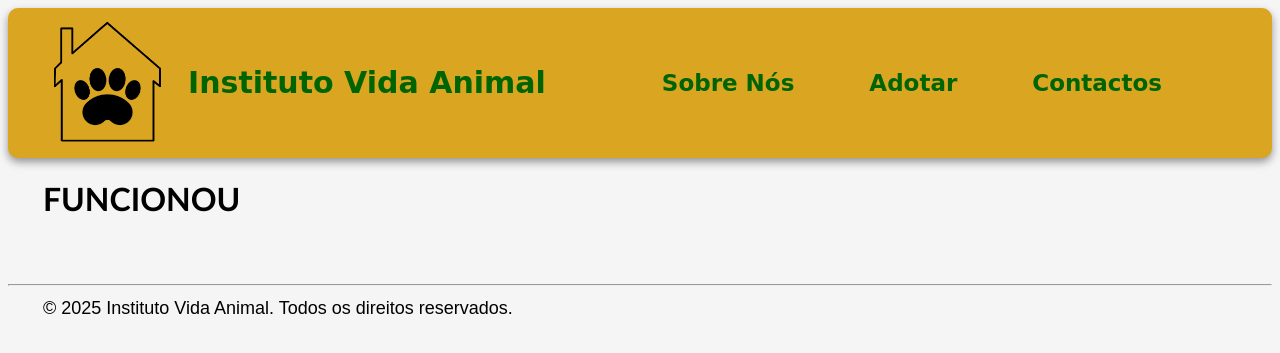
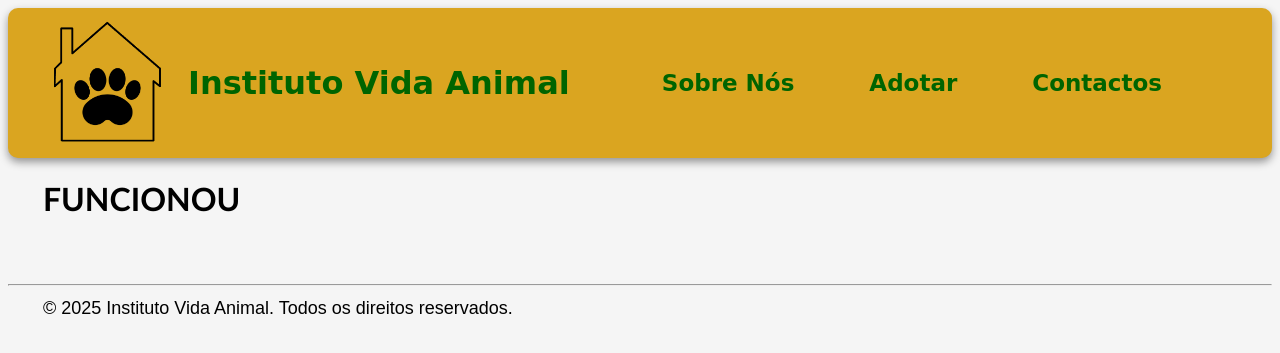
Before and after one commit to GabriSou123/pap, a Django app: page / in a window 1280 px wide. Shown: the top 353 px of the page. Run offline with Django 5.2, Linux system fonts and the light colour scheme.

Commit message:
Cabeçalho
Atualização nas funções do cabeçalho

```diff
--- a/projeto_adocao/app_adocao/templates/animais/cao/cao1.html
+++ b/projeto_adocao/app_adocao/templates/animais/cao/cao1.html
@@ -13,7 +13,7 @@
         <header class="cabecalho">
             <div style="gap: 20px; display: flex; align-items: center;">
                 <img src="{% static 'imagens/logo.png' %}" alt="Logo do Instituto Vida Animal" class="logo">
-                <h1 style="color:darkgreen; font-family: cursive; margin: 0%;"> Instituto Vida Animal </h1>
+                <a class="home" style="font-size: 32px; font-family: cursive; font-weight: bolder;" href="/"> Instituto Vida Animal </a>
             </div>
 
             <nav>
--- a/projeto_adocao/app_adocao/templates/animais/cao/cao2.html
+++ b/projeto_adocao/app_adocao/templates/animais/cao/cao2.html
@@ -13,7 +13,7 @@
         <header class="cabecalho">
             <div style="gap: 20px; display: flex; align-items: center;">
                 <img src="{% static 'imagens/logo.png' %}" alt="Logo do Instituto Vida Animal" class="logo">
-                <h1 style="color:darkgreen; font-family: cursive; margin: 0%;"> Instituto Vida Animal </h1>
+                <a class="home" style="font-size: 32px; font-family: cursive; font-weight: bolder;" href="/"> Instituto Vida Animal </a>
             </div>
 
             <nav>
--- a/projeto_adocao/app_adocao/templates/site/adotar.html
+++ b/projeto_adocao/app_adocao/templates/site/adotar.html
@@ -13,7 +13,7 @@
         <header class="cabecalho">
             <div style="gap: 20px; display: flex; align-items: center;">
                 <img src="{% static 'imagens/logo.png' %}" alt="Logo do Instituto Vida Animal" class="logo">
-                <a class="home" style="font-size: 30px; font-family: cursive; font-weight: bolder;" href="/"> Instituto Vida Animal </a>
+                <a class="home" style="font-size: 32px; font-family: cursive; font-weight: bolder;" href="/"> Instituto Vida Animal </a>
             </div>
 
             <nav>
--- a/projeto_adocao/app_adocao/templates/site/contactos.html
+++ b/projeto_adocao/app_adocao/templates/site/contactos.html
@@ -13,7 +13,7 @@
         <header class="cabecalho">
             <div style="gap: 20px; display: flex; align-items: center;">
                 <img src="{% static 'imagens/logo.png' %}" alt="Logo do Instituto Vida Animal" class="logo">
-                <a class="home" style="font-size: 30px; font-family: cursive; font-weight: bolder;" href="/"> Instituto Vida Animal </a>
+                <a class="home" style="font-size: 32px; font-family: cursive; font-weight: bolder;" href="/"> Instituto Vida Animal </a>
             </div>
 
             <nav>
--- a/projeto_adocao/app_adocao/templates/site/index.html
+++ b/projeto_adocao/app_adocao/templates/site/index.html
@@ -13,7 +13,7 @@
         <header class="cabecalho">
             <div style="gap: 20px; display: flex; align-items: center;">
                 <img src="{% static 'imagens/logo.png' %}" alt="Logo do Instituto Vida Animal" class="logo">
-                <a class="home" style="font-size: 30px; font-family: cursive; font-weight: bolder;" href="/"> Instituto Vida Animal </a>
+                <a class="home" style="font-size: 32px; font-family: cursive; font-weight: bolder;" href="/"> Instituto Vida Animal </a>
             </div>
 
             <nav>
--- a/projeto_adocao/app_adocao/templates/site/sobreNos.html
+++ b/projeto_adocao/app_adocao/templates/site/sobreNos.html
@@ -13,7 +13,7 @@
         <header class="cabecalho">
             <div style="gap: 20px; display: flex; align-items: center;">
                 <img src="{% static 'imagens/logo.png' %}" alt="Logo do Instituto Vida Animal" class="logo">
-                <a class="home" style="font-size: 30px; font-family: cursive; font-weight: bolder;" href="/"> Instituto Vida Animal </a>
+                <a class="home" style="font-size: 32px; font-family: cursive; font-weight: bolder;" href="/"> Instituto Vida Animal </a>
             </div>
 
             <nav>
--- a/projeto_adocao/projeto_adocao/urls.py
+++ b/projeto_adocao/projeto_adocao/urls.py
@@ -12,5 +12,4 @@ urlpatterns = [
     path('cao2/', views.cao2, name='cao2'),
     path('gato4/', views.gato4, name='gato4'),
 
-
 ]
```
